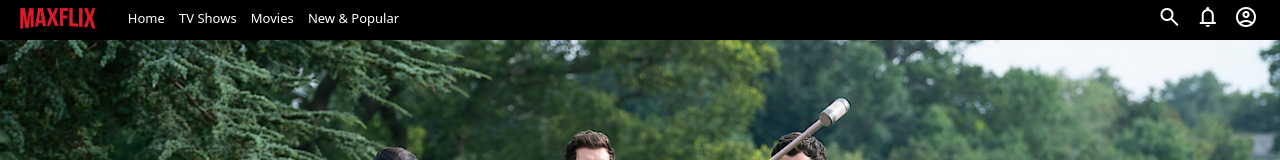
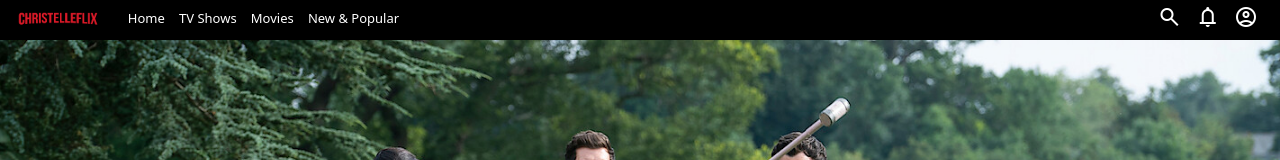
Before and after one commit to scnkera/christelleflex, a plain HTML site: page index.html in a window 1280 px wide. Shown: the top 160 px of the page. Drawn offline with nearby package versions, Linux system fonts and the light colour scheme; a web font is replaced by a local one.

```diff
--- a/index.html
+++ b/index.html
@@ -28,7 +28,7 @@
         <div class="container-fluid">
             <div class="row" id="nav">
                 <div class="col-1">
-                    <img src="img/logo.png" class="img-fluid" />
+                    <img src="img/logo1.png" class="img-fluid" />
                     <!-- end of logo col -->
                 </div>
                 <div class="col" id="linksBar">
```
Also changed, not shown: 1 other file.
